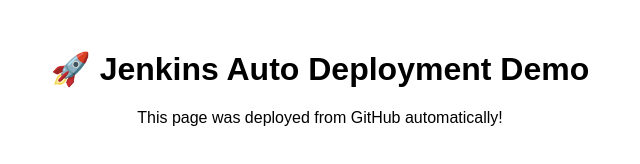
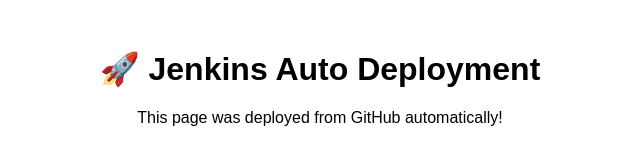
Before and after one commit to Arunachala2004/jenkinsTutorial, a plain HTML site: page index.html in a window 1280 px wide. Shown: the whole page, without its empty margins (320-960 px from the left). Drawn offline with Linux system fonts and the light colour scheme.

Commit message:
Update header text in index.html

```diff
--- a/index.html
+++ b/index.html
@@ -2,7 +2,7 @@
 <html>
 <head><title>Jenkins Deployment</title></head>
 <body style="text-align:center;font-family:sans-serif;margin-top:50px;">
-  <h1>🚀 Jenkins Auto Deployment Demo</h1>
+  <h1>🚀 Jenkins Auto Deployment </h1>
   <p>This page was deployed from GitHub automatically!</p>
 </body>
 </html>
```
